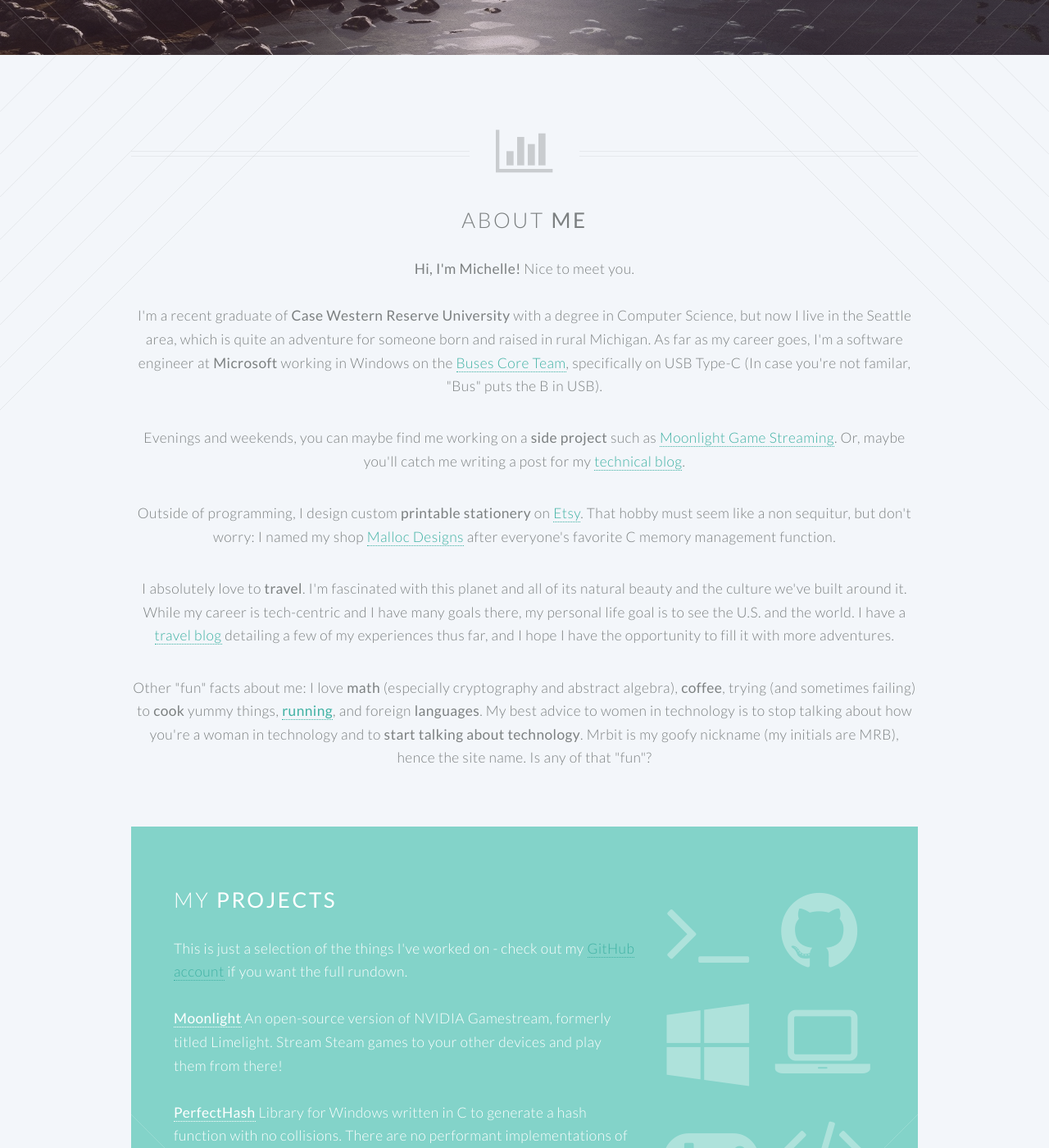
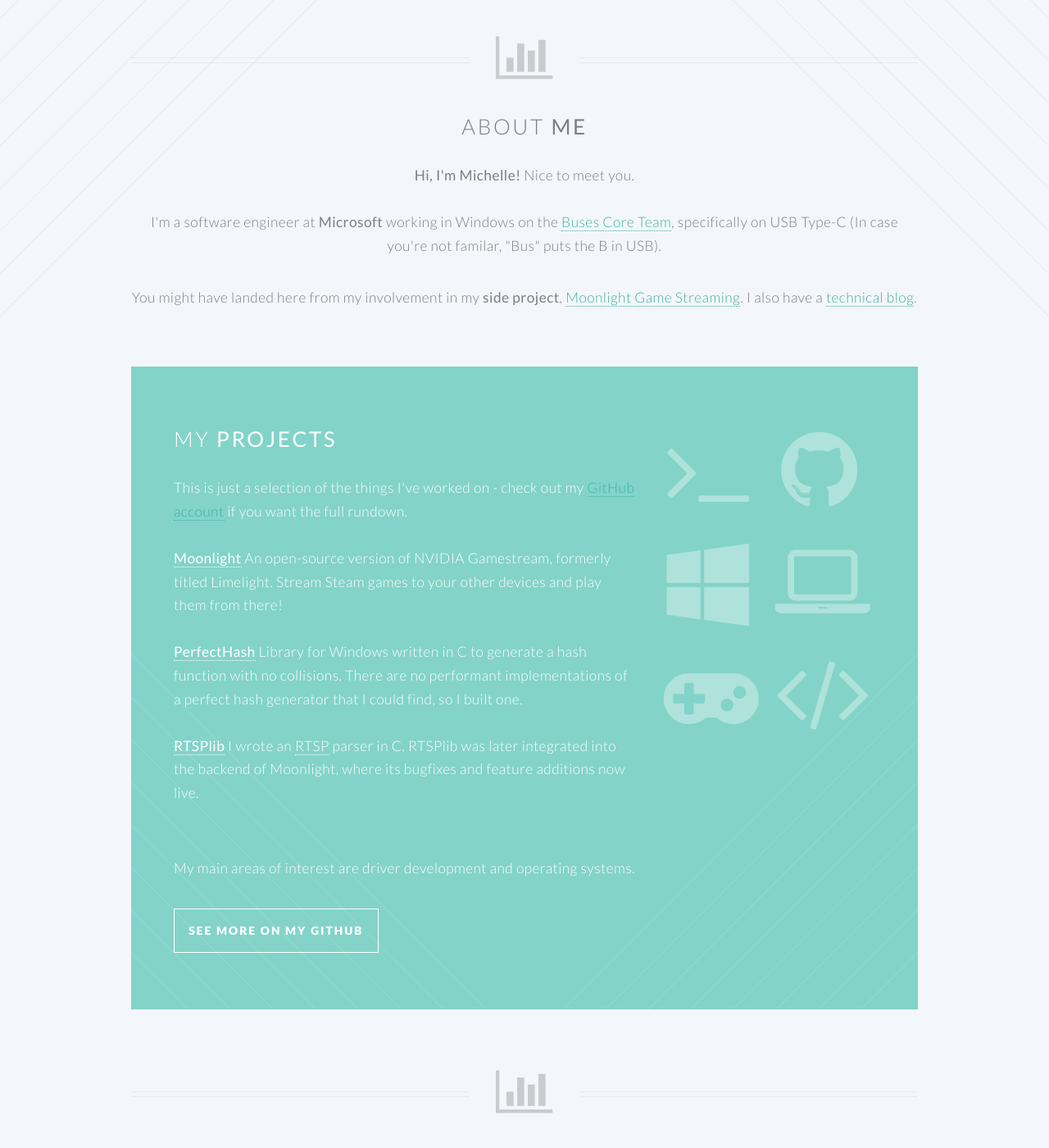
Before and after one commit to mrb113/mrb113.github.io, a Jekyll site: the page index.html, which Jekyll copies as it is, in a window 1280 px wide and 1400 px high, scrolled down 670 px. Shown: the whole window at 82% size. Built offline with Jekyll 4.4.1, drawn with Linux system fonts in a browser that asks for light colours; nearby versions of some CDN libraries; library files that are not in the unit come from our copies; some of the changed text lies outside the part shown.

Commit message:
Update index.html

```diff
--- a/index.html
+++ b/index.html
@@ -80,15 +75,13 @@
 
 					Nice to meet you. </p>
 					</br>
-					<p>I'm a recent graduate of <strong>Case Western Reserve University</strong> with a degree in Computer Science, but now I live in the Seattle area, which is quite an adventure for someone born and raised in rural Michigan.
-					As far as my career goes, I'm a software engineer at <strong>Microsoft</strong> working in Windows on the <a href = "http://blogs.msdn.com/b/usbcoreblog/">Buses Core Team</a>, specifically on USB Type-C (In case you're not familar, "Bus" puts the B in USB).</p>
+					<p>
+					I'm a software engineer at <strong>Microsoft</strong> working in Windows on the <a href = "http://blogs.msdn.com/b/usbcoreblog/">Buses Core Team</a>, specifically on USB Type-C (In case you're not familar, "Bus" puts the B in USB).</p>
 
-					<p>Evenings and weekends, you can maybe find me working on a <strong>side project</strong> such as <a href = "http://moonlight-stream.com">Moonlight Game Streaming</a>. Or, maybe you'll catch me writing a post for my <a href = "http://mrbit.me/blog/">technical blog</a>.</p>
-					<p>Outside of programming, I design custom <strong>printable stationery</strong> on <a href = "http://etsy.com/shop/mallocdesigns">Etsy</a>. That hobby must seem like a non sequitur, but don't worry: I named my shop <a href = "http://etsy.com/shop/mallocdesigns">Malloc Designs</a> after everyone's favorite C memory management function.
+					<p>You might have landed here from my involvement in my <strong>side project</strong>, <a href = "http://moonlight-stream.com">Moonlight Game Streaming</a>.
+					I also have a <a href = "http://mrbit.me/blog/">technical blog</a>.</p>
 
-					<p>I absolutely love to <strong>travel</strong>. I'm fascinated with this planet and all of its natural beauty and the culture we've built around it. While my career is tech-centric and I have many goals there, my personal life goal is to see the U.S. and the world. I have a <a href = "http://www.michelleworldtour.wordpress.com">travel blog</a> detailing a few of my experiences thus far, and I hope I have the opportunity to fill it with more adventures. </p>
 
-					<p>Other "fun" facts about me: I love <strong>math</strong> (especially cryptography and abstract algebra), <strong>coffee</strong>, trying (and sometimes failing) to <strong>cook</strong> yummy things, <strong><a href = "http://smashrun.com/mrbit">running</a></strong>, and foreign <strong>languages</strong>. My best advice to women in technology is to stop talking about how you're a woman in technology and to <strong>start talking about technology</strong>. Mrbit is my goofy nickname (my initials are MRB), hence the site name. Is any of that "fun"? </p>
 
 				</header>
 
@@ -238,7 +231,6 @@
 				<ul class="icons">
 					<li><a href="mailto:mrbit@outlook.com" class="icon circle fa-envelope"><span class="label">Email</span></a></li>
 					<li><a href="https://github.com/mrb113" class="icon circle fa-github"><span class="label">GitHub</span></a></li>
-					<li><a href="http://michelleworldtour.wordpress.com/" class="icon circle fa-wordpress"><span class="label">Blog</span></a></li>
 					<li><a href="http://moonlight-stream.com" class="icon circle fa-gamepad"><span class="label">Moonlight</span></a></li>
 					<li><a href="https://www.linkedin.com/pub/michelle-bergeron/bb/89b/99b"class="icon circle fa-linkedin"><span class="label">LinkedIn</span></a></li>
 				</ul>
```
Also changed, not shown: other parts of index.html (+1 -6 lines).
